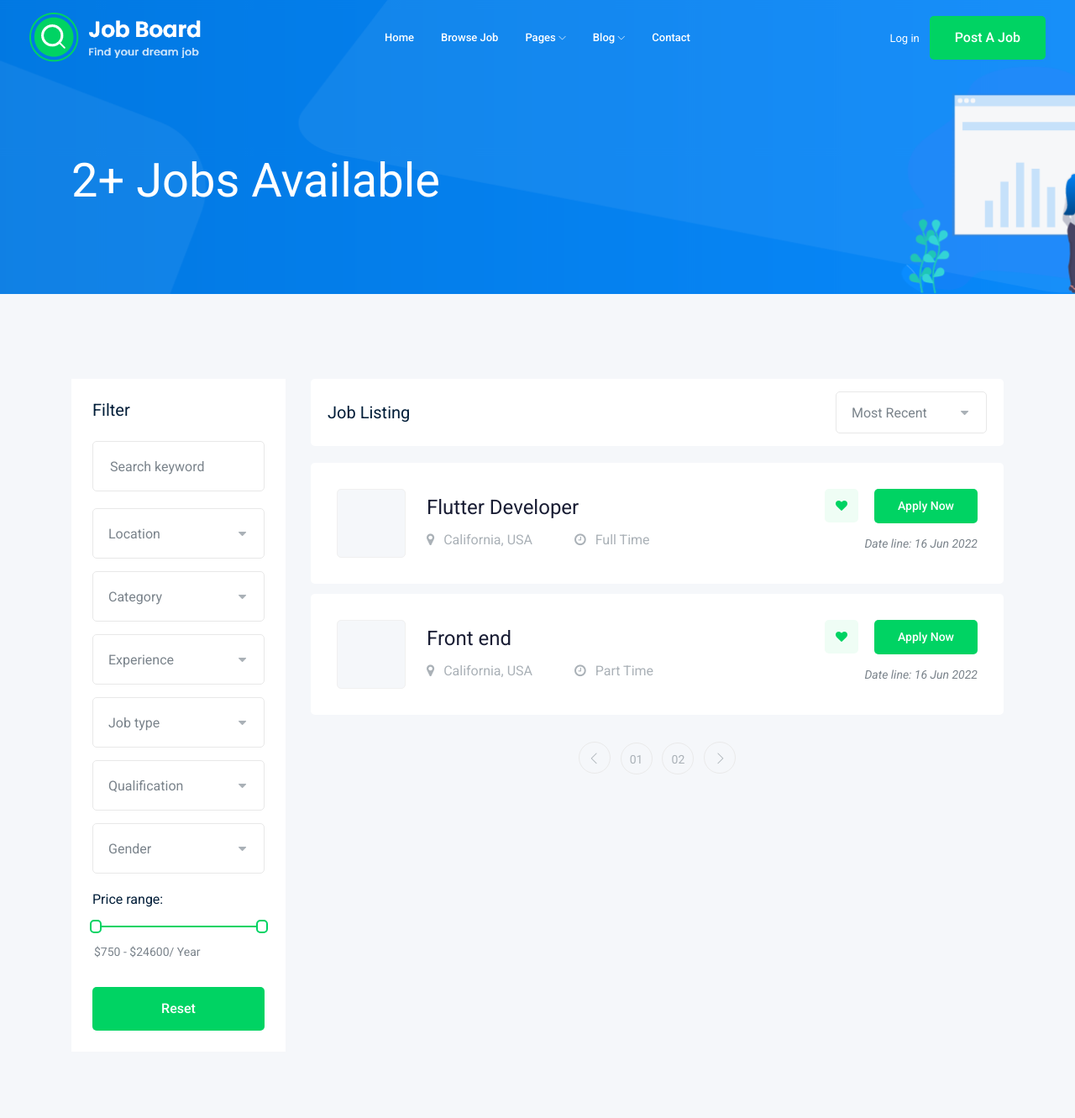
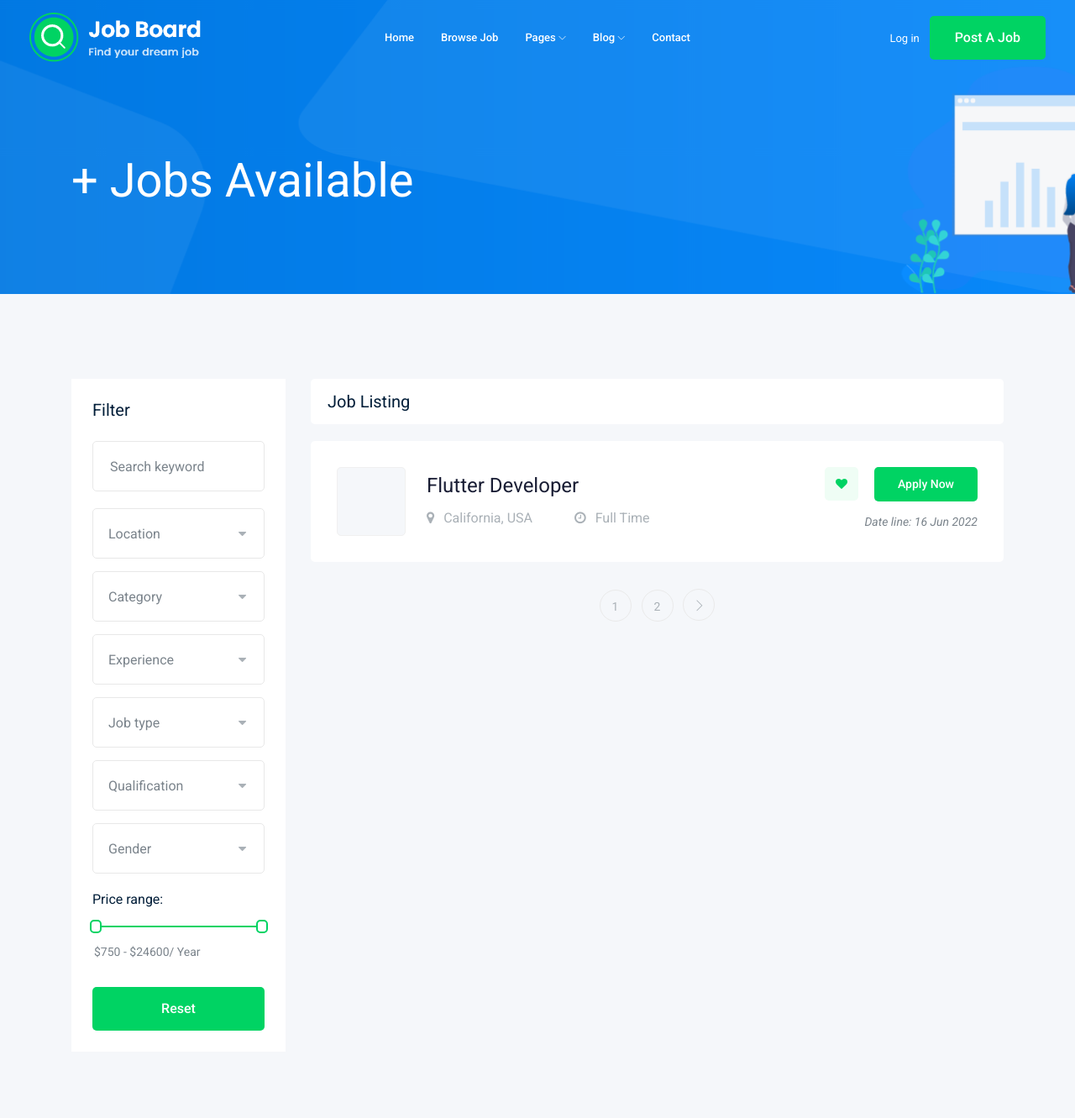
Before and after one commit to Alihassan20/django-job-board, a Django app: page /jobs/ in a window 1280 px wide. Shown: the top 1331 px of the page at 84% size. Run offline with Django 4.2, Linux system fonts and the light colour scheme; data comes from the database, SQL or seed files in the repository; both versions use the stored data as it was after the commit; parts of the project's set-up code (start-up, migrations or seed data) failed here and were passed over; some libraries are stand-ins or nearby versions.

Commit message:
add pagination

```diff
--- a/job/templates/job/job_list.html
+++ b/job/templates/job/job_list.html
@@ -108,14 +108,6 @@
                                     <h4>Job Listing</h4>
                                 </div>
                                 <div class="col-md-6">
-                                    <div class="serch_cat d-flex justify-content-end">
-                                        <select>
-                                            <option data-display="Most Recent">Most Recent</option>
-                                            <option value="1">Marketer</option>
-                                            <option value="2">Wordpress </option>
-                                            <option value="4">Designer</option>
-                                        </select>
-                                    </div>
                                 </div>
                             </div>
                         </div>
@@ -156,18 +148,27 @@
                             {% endfor %}
 
                         </div>
+                        {% if jobs.has_other_pages%}
                             <div class="row">
                                 <div class="col-lg-12">
                                     <div class="pagination_wrap">
                                         <ul>
-                                        <li><a href="#"> <i class="ti-angle-left"></i> </a></li>
-                                        <li><a href="#"><span>01</span></a></li>
-                                        <li><a href="#"><span>02</span></a></li>
-                                        <li><a href="#"> <i class="ti-angle-right"></i> </a></li>
+                                            {% if jobs.has_previous %}
+                                                <li><a href="?page={{jobs.previous_page_number}}"> <i class="ti-angle-left"></i> </a></li>
+                                            {% endif %}
+
+                                            {% for i in jobs.paginator.page_range %}
+                                                <li><a href="?page={{i}}"><span>{{i}}</span></a></li>
+                                            {% endfor%}
+                                            {% if jobs.has_next %}
+                                                <li><a href="?page={{jobs.next_page_number}}"> <i class="ti-angle-right"></i> </a></li>
+                                            {% endif %}
                                         </ul>
                                     </div>
                                 </div>
                             </div>
+
+                        {% endif %}
                     </div>
                 </div>
             </div>
--- a/job/views.py
+++ b/job/views.py
@@ -1,12 +1,18 @@
 from multiprocessing import context
 from django.shortcuts import render
 from .models import Job
+from django.core.paginator import Paginator
 # Create your views here.
 
 
 def job_list(request):
     job_list=Job.objects.all()
-    context={'jobs':job_list}
+
+    paginator = Paginator(job_list, 1)
+    page_number = request.GET.get('page')
+    page_obj = paginator.get_page(page_number)
+
+    context={'jobs':page_obj}
     return render(request,'job/job_list.html',context)
 
 
```
Also changed, not shown: db.sqlite3, media/jobs/None.jpg (added). Lines whose indentation alone changed are shown as unchanged.
